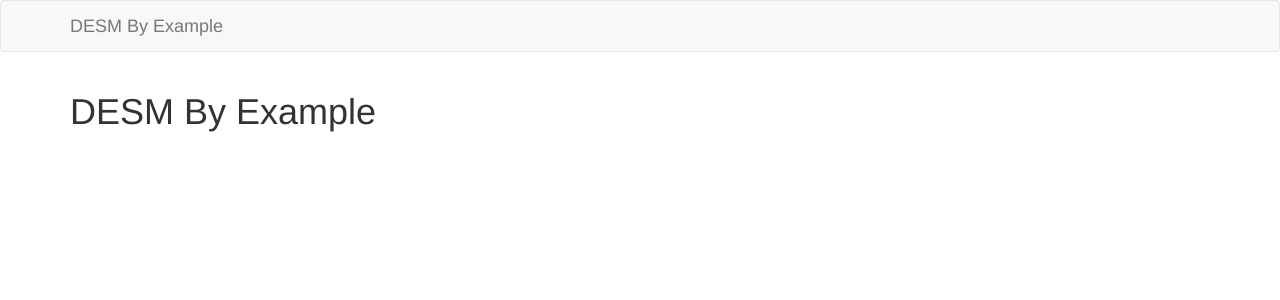
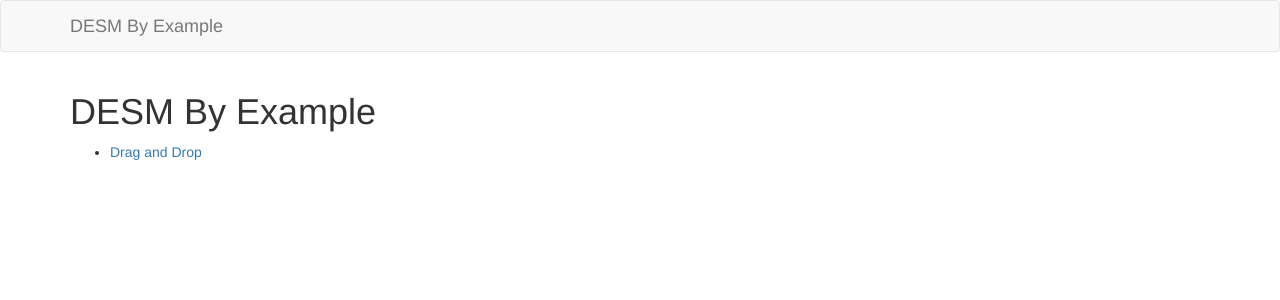
Before and after one commit to JacobeanRnD/desm-examples, a Jekyll site: the page built from index.md, in a window 1280 px wide. Shown: the top 300 px of the page. Built offline with Jekyll 4.4.1, drawn with Linux system fonts in a browser that asks for light colours.

Commit message:
list of examples

```diff
--- a/e/drag-and-drop/index.html
+++ b/e/drag-and-drop/index.html
@@ -3,6 +3,7 @@ title: Drag and Drop
 head: |
   <link rel="stylesheet" href="//rawgit.com/JacobeanRnD/SCHVIZ/master/dist/forceLayout.css">
   <link rel="stylesheet" href="style.css">
+example: true
 ---
 
 <div id="rect"></div>
--- a/index.md
+++ b/index.md
@@ -1,3 +1,11 @@
 ---
 title: DESM By Example
 ---
+
+<ul>
+{% for page in site.pages %}
+{% if page.example %}
+<li><a href="{{ page.dir }}/">{{ page.title }}</a></li>
+{% endif %}
+{% endfor %}
+</ul>
```
